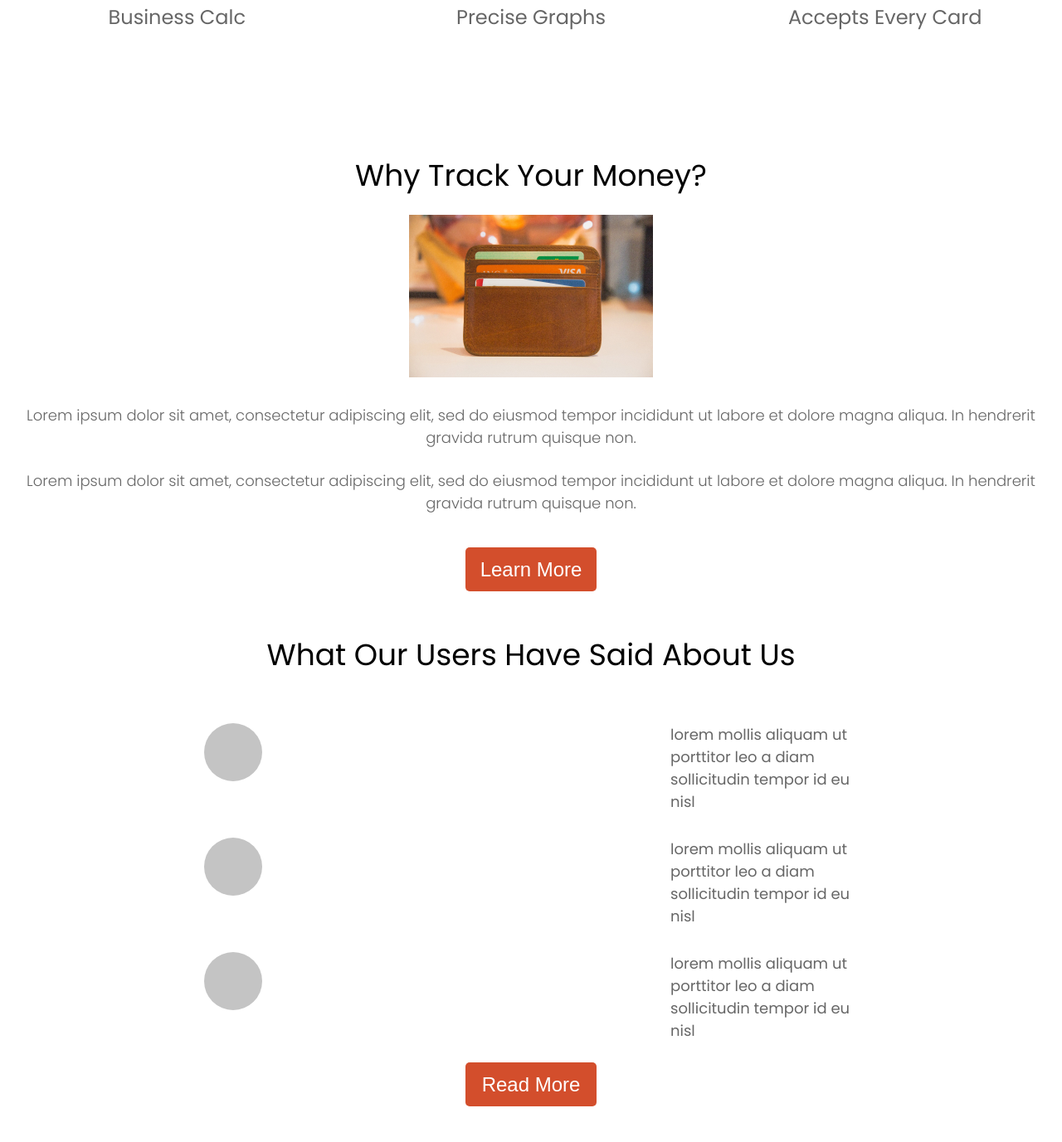
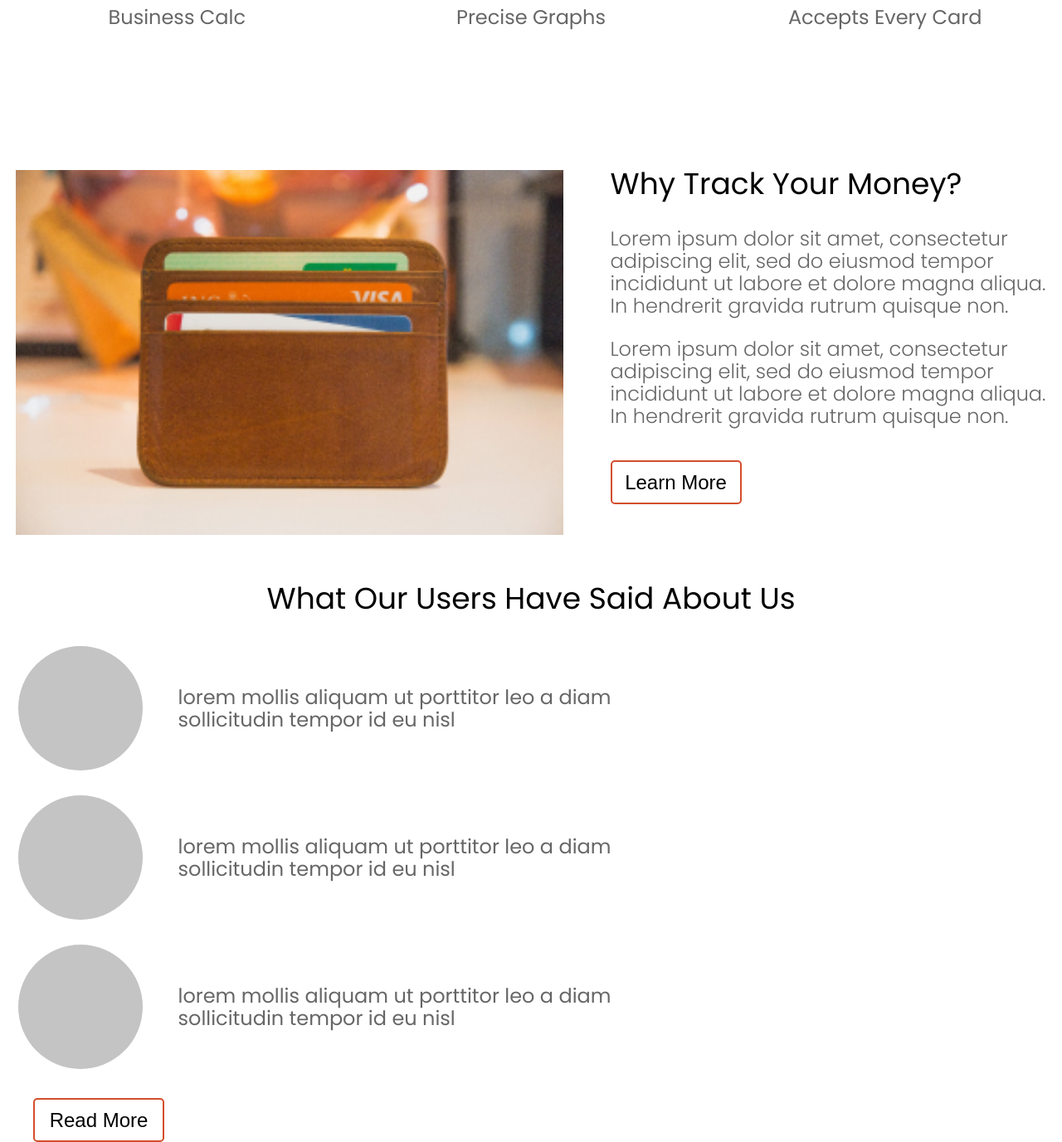
Before and after one commit to Aim-Entity/expense-tracker, a Django app: template templates/home/index.htm in a window 1280 px wide. Shown: the part 3242-4619 px from the top of the page at 83% size. Before the commit the page ends 4576 px from the top, so only its background shows below. Run offline with Django 3.2, Linux system fonts and the light colour scheme; the template is opened without the code that fills it, so the values that code supplies are empty.

Commit message:
Desktop view home section 7 added (un-tidy)

```diff
--- a/home/static/home/style.css
+++ b/home/static/home/style.css
@@ -786,8 +786,6 @@ h2 {
 
     font-weight: 300;
     font-size: 24px;
-    line-height: 54px;
-    text-align: center;
 
     color: #000;
   }
@@ -831,6 +829,9 @@ h2 {
 
   .section6 {
     margin-top: 0px;
+
+    display: flex;
+    justify-content: space-around;
   }
 
   .section6-title {
@@ -840,13 +841,131 @@ h2 {
     text-align: center;
 
     color: #000000;
+
+    display: none;
+  }
+
+  .section6-title2 {
+    width: 100%;
+    font-size: 36px;
+    line-height: 54px;
+    text-align: left;
+    margin-top: 10px;
+    margin-left: 20px;
+
+    color: #000000;
   }
 
   .section6-img {
     position: relative;
-    left: 50%;
-    transform: translateX(-50%);
+    left: 0%;
+    transform: translateX(0%);
+    width: 660px;
+    object-fit: cover;
 
     margin-top: 20px;
   }
+
+  .section6-par {
+    font-weight: 300;
+    width: 526px;
+    font-size: 24px;
+    line-height: 27px;
+    text-align: left;
+
+    color: rgba(0, 0, 0, 0.6);
+
+    margin: 25px 0;
+    margin-left: 20px;
+  }
+
+  .section6-btn {
+    width: 158px;
+    height: 53px;
+    border: none;
+    margin-top: 60px;
+    cursor: pointer;
+
+    background: none;
+    border-radius: 5px;
+    border: 2px solid #d34e2c;
+
+    font-weight: 300;
+    font-size: 24px;
+
+    color: #000;
+
+    position: static;
+    left: none;
+    transform: none;
+    margin-top: 15px;
+    margin-left: 20px;
+  }
+
+  .section7 {
+    margin-top: 50px;
+  }
+
+  .section7-title {
+    width: 100%;
+    font-size: 36px;
+    line-height: 54px;
+    text-align: center;
+
+    color: #000000;
+  }
+
+  .testimonials {
+    margin-top: 25px;
+    width: 60%;
+    margin: 0 0;
+    display: flex;
+    flex-direction: column;
+  }
+
+  .single-testimonial {
+    margin-top: 30px;
+    display: flex;
+    justify-content: space-around;
+    align-items: center;
+  }
+
+  .testimonial-img {
+    width: 150px;
+    height: 150px;
+    border-radius: 200px;
+
+    background: #c4c4c4;
+  }
+
+  .testimonial-par {
+    width: 532px;
+    font-size: 24px;
+    line-height: 27px;
+
+    color: rgba(0, 0, 0, 0.6);
+  }
+
+  .section7-btn {
+    width: 158px;
+    height: 53px;
+    border: none;
+    margin-top: 60px;
+    cursor: pointer;
+
+    background: none;
+    border-radius: 5px;
+    border: 2px solid #d34e2c;
+
+    font-weight: 300;
+    font-size: 24px;
+
+    color: #000;
+
+    position: static;
+    left: none;
+    transform: none;
+    margin-top: 35px;
+    margin-left: 40px;
+  }
 }
--- a/templates/home/index.htm
+++ b/templates/home/index.htm
@@ -229,6 +229,11 @@
           class="section6-img"
         />
 
+        <div>
+          <h2 class="section6-title2">
+            Why Track Your Money?
+          </h2>
+
           <p class="section6-par1 section6-par">
             Lorem ipsum dolor sit amet, consectetur adipiscing elit, sed do
             eiusmod tempor incididunt ut labore et dolore magna aliqua. In
@@ -242,6 +247,7 @@
           </p>
 
           <a href=""><button class="section6-btn btn">Learn More</button></a>
+        </div>
       </div>
 
       <div class="section7">
```
Lines whose indentation alone changed are shown as unchanged.
